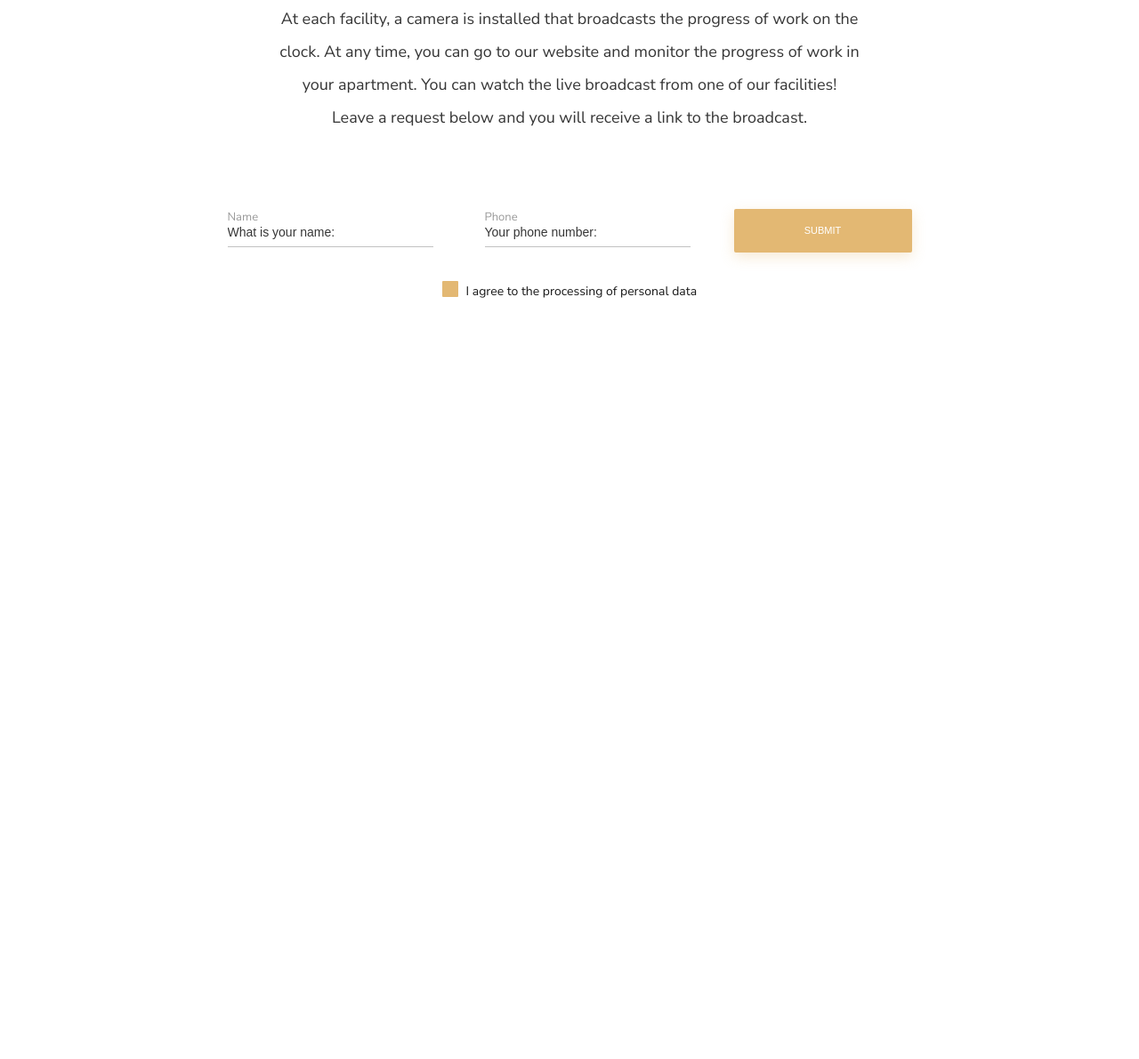
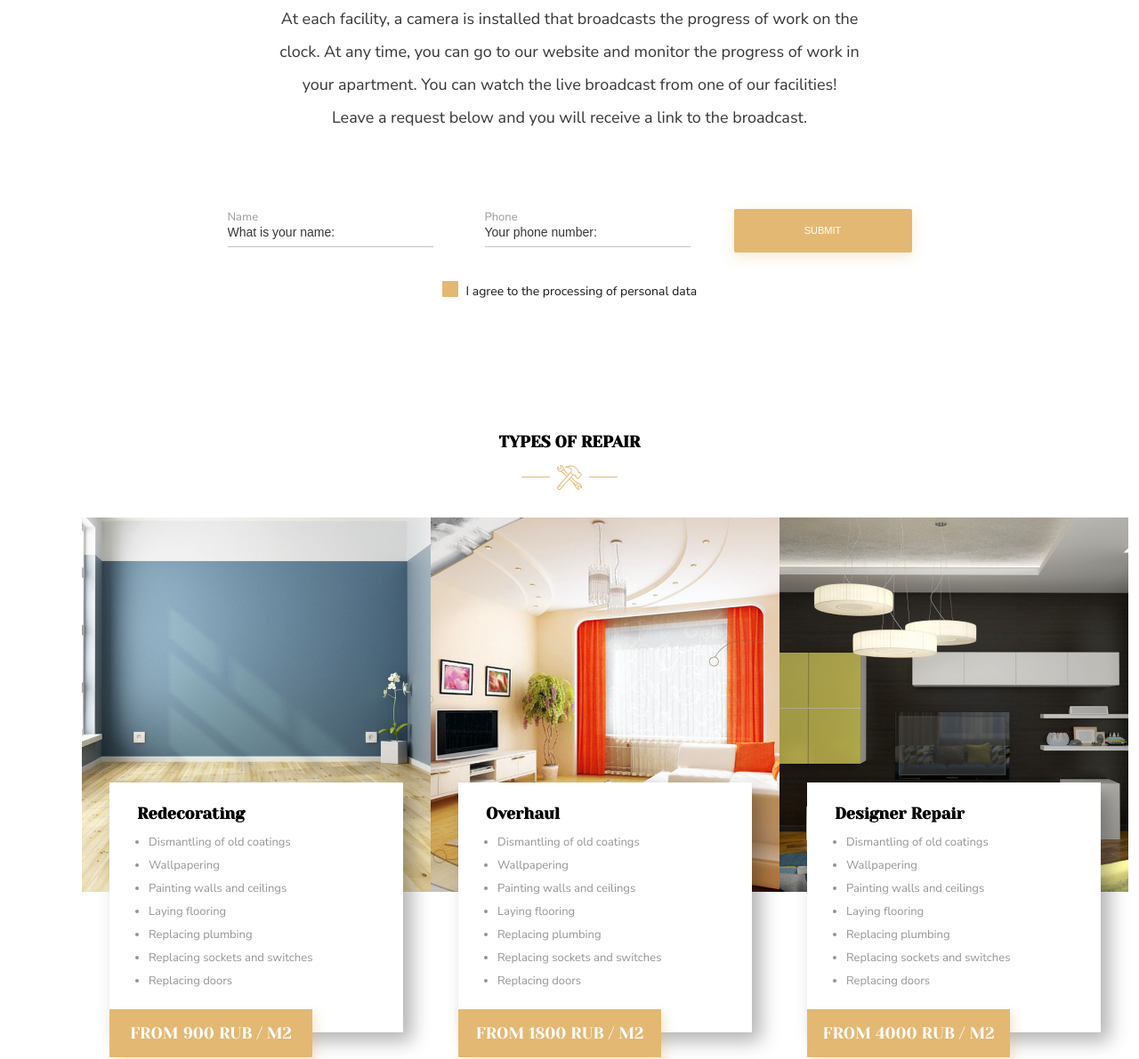
Before and after one commit to ivan-developer-01/IC-RDP-project-v2, a plain HTML site: page index.html in a window 1280 px wide. Shown: the part 2161-3352 px from the top of the page at 89% size. Before the commit the page ends 2500 px from the top, so only its background shows below. Drawn offline with Linux system fonts and the light colour scheme.

Commit message:
complete the types-of-repair section

```diff
--- a/css/style.css
+++ b/css/style.css
@@ -9,6 +9,7 @@
     --color-gray-30: rgba(54, 54, 54, 0.3);
     --color-gray-50: rgba(54, 54, 54, 0.5);
     --color-black: #131313;
+    --color-black-30: rgba(0, 0, 0, 0.3);
     --color-black-70: rgba(0, 0, 0, 0.7);
     --color-black-80: rgba(0, 0, 0, 0.8);
 }
@@ -28,7 +29,9 @@ body {
 
 /* || Global classes */
 .section {
-    /* flow-root is necessary for the margins to work correctly */
+    /*  //  flow-root is necessary for the margins to work correctly */
+    /* ? Actually, I am not quite sure it is necessary. */
+    /* TODO: Check the above when finishing the layout */
     display: flow-root;
 }
 
@@ -360,7 +363,7 @@ body {
 
 /* || Online control */
 .online-control {
-    height: 817px;
+    height: 959px;
     margin-top: -325px;
 }
 
@@ -504,6 +507,84 @@ body {
 }
 
 .online-control__form-checkbox:checked + .online-control__form-checkbox-fake::before {
-    background-image: url(../icons/check.svg);;
+    background-image: url(../icons/check.svg);
 }
 /* || /Online control */
+
+/* || Types of repair */
+.types-of-repair {
+    height: 706px;
+    margin-top: 147.85px;
+}
+
+.types-of-repair .container {
+    display: flex;
+    flex-direction: column;
+    align-items: center;
+}
+
+.types-of-repair__title {
+    margin: 0;
+}
+
+.types-of-repair__icon {
+    margin-top: 13px;
+}
+
+.types-of-repair__list {
+    display: flex;
+    justify-content: space-between;
+    width: 100%;
+    margin-top: 31px;
+}
+
+.types-of-repair__item-title {
+    font-family: "Yeseva One", serif;
+    font-size: 18px;
+}
+
+.types-of-repair__item-description {
+    background-color: var(--color-white);
+    box-shadow: 10px 10px 20px var(--color-black-30);
+    padding: 25px 32px 49px 31px;
+    margin-top: -127px;
+    margin-left: auto;
+    margin-right: auto;
+    width: 330px;
+    position: relative;
+    z-index: 2;
+}
+
+.types-of-repair__item-title {
+    margin: 0;
+}
+
+.types-of-repair__item-properties {
+    color: #959595;
+    font-size: 13px;
+    display: flex;
+    flex-direction: column;
+    gap: 8px;
+    padding-left: 13px;
+    margin: 0;
+    margin-top: 13px;
+}
+
+.types-of-repair__item-price {
+    display: flex;
+    align-items: center;
+    justify-content: center;
+    text-transform: uppercase;
+    font-family: "Yeseva One", serif;
+    color: var(--color-white);
+    font-size: 18px;
+    width: 228px;
+    height: 54px;
+    background-color: var(--color-primary);
+    box-shadow: 5px 5px 10px rgba(227, 184, 115, 0.3);
+    margin-top: -26px;
+    margin-left: 31px;
+    position: relative;
+    z-index: 3;
+}
+/* || /Types of repair */
--- a/index.html
+++ b/index.html
@@ -193,6 +193,73 @@
                 </form>
             </div>
         </section>
+
+        <section class="section types-of-repair">
+                <div class="container">
+                    <h3 class="types-of-repair__title title title_h3">Types of repair</h3>
+                    <div class="types-of-repair__icon lined-icon">
+                        <div class="lined-icon__line"></div>
+                        <img src="images/types-of-repair/types-of-repair.svg" alt="a hammer and wrench icon" class="lined-icon__image">
+                        <div class="lined-icon__line"></div>
+                    </div>
+                    <div class="types-of-repair__list">
+                        <div class="types-of-repair__item">
+                            <img src="images/types-of-repair/redecorating_example.png" alt="redecorating" class="types-of-repair__item-image">
+                            <div class="types-of-repair__item-description">
+                                <h4 class="types-of-repair__item-title">Redecorating</h4>
+                                <ul class="types-of-repair__item-properties">
+                                    <li>Dismantling of old coatings</li>
+                                    <li>Wallpapering</li>
+                                    <li>Painting walls and ceilings</li>
+                                    <li>Laying flooring</li>
+                                    <li>Replacing plumbing</li>
+                                    <li>Replacing sockets and switches</li>
+                                    <li>Replacing doors</li>
+                                </ul>
+                            </div>
+                            <div class="types-of-repair__item-price">
+                                From 900 RUB / m2
+                            </div>
+                        </div>
+                        <div class="types-of-repair__item">
+                            <img src="images/types-of-repair/overhaul_example.png" alt="redecorating" class="types-of-repair__item-image">
+                            <div class="types-of-repair__item-description">
+                                <h4 class="types-of-repair__item-title">Overhaul</h4>
+                                <ul class="types-of-repair__item-properties">
+                                    <li>Dismantling of old coatings</li>
+                                    <li>Wallpapering</li>
+                                    <li>Painting walls and ceilings</li>
+                                    <li>Laying flooring</li>
+                                    <li>Replacing plumbing</li>
+                                    <li>Replacing sockets and switches</li>
+                                    <li>Replacing doors</li>
+                                </ul>
+                            </div>
+                            <div class="types-of-repair__item-price">
+                                From 1800 RUB / m2
+                            </div>
+                        </div>
+                        <div class="types-of-repair__item">
+                            <img src="images/types-of-repair/designer_repair_example.png" alt="redecorating" class="types-of-repair__item-image">
+                            <div class="types-of-repair__item-description">
+                                <h4 class="types-of-repair__item-title">Designer Repair</h4>
+                                <ul class="types-of-repair__item-properties">
+                                    <li>Dismantling of old coatings</li>
+                                    <li>Wallpapering</li>
+                                    <li>Painting walls and ceilings</li>
+                                    <li>Laying flooring</li>
+                                    <li>Replacing plumbing</li>
+                                    <li>Replacing sockets and switches</li>
+                                    <li>Replacing doors</li>
+                                </ul>
+                            </div>
+                            <div class="types-of-repair__item-price">
+                                From 4000 RUB / m2
+                            </div>
+                        </div>
+                    </div>
+                </div>
+        </section>
     </main>
 </body>
 </html>
```
